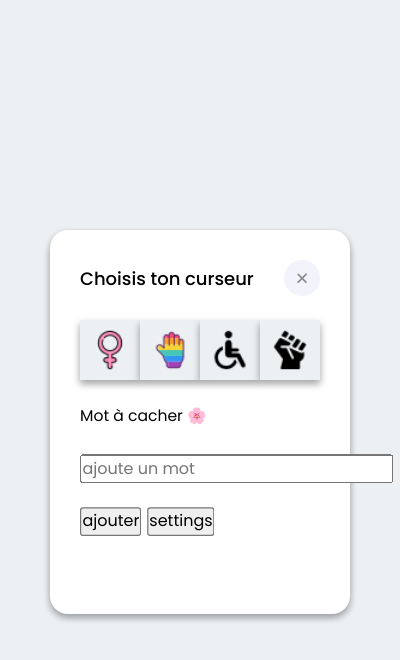
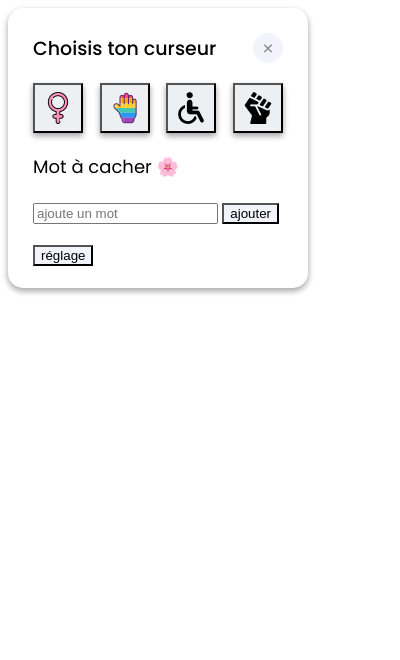
Before and after one commit to norab273/extension-Project_Hate_Shield, a browser extension: page src/popup/popup.html in a window 400 px wide. Drawn offline with nearby package versions, Linux system fonts and the light colour scheme.

Commit message:
no message

```diff
--- a/src/popup/popup.css
+++ b/src/popup/popup.css
@@ -2,33 +2,30 @@
 @import url("https://fonts.googleapis.com/css2?family=Poppins:wght@200;300;400;500;600;700&display=swap");
 
 * {
-  margin: 0;
-  padding: 0;
   box-sizing: border-box;
-  font-family: "Poppins", sans-serif;
 }
 
-body {
-  background: #ecf0f3;
+html {
+  font-family: "Poppins";
+  margin: 0;
 }
 
 .popup {
-  position: absolute;
+  /* position: absolute;
   top: 50%;
-  left: 50%;
+  left: 50%; */
   background: #fff;
+  height: 280px;
+  width: 300px;
   padding: 25px;
   border-radius: 15px;
-  max-width: 250px;
-  /* height: 350px */
-  width: 100%;
-  transform: translate(-50%, -50%) scale(1.2);
   box-shadow: 0 3px 6px rgba(0, 0, 0, 0.16), 0 3px 6px rgba(0, 0, 0, 0.23);
+  /* transform: translate(-50%, -50%) scale(1.2); */
 }
 
-.popup :is(header, .cursor-container, ) {
+.popup :is(header, .cursor-container) {
   display: flex;
-  align-items: center;
+  align-items: row;
   justify-content: space-between;
 }
 
@@ -40,7 +37,7 @@ body {
   border-bottom: 1px solid #ebedf9; */
 }
 header span {
-  font-size: 15px;
+  font-size: 19px;
   font-weight: 500;
 }
 
@@ -62,23 +59,52 @@ header .reset {
 }
 
 .content p {
-  font-size: 13px;
+  font-size: 18px;
   margin: 20px 0;
 }
 
-.content .settings {
+.cursor-container button {
+  width: 50px;
+  height: 50px;
+}
+
+.women,
+.lgbt,
+.blm,
+.handicap {
+  background-position: center;
+  background-color: #ecf0f3;
+  box-shadow: 0 3px 6px rgba(0, 0, 0, 0.16), 0 3px 6px rgba(0, 0, 0, 0.23);
+}
+
+.field button {
+  /* font-size: 17px; */
+  background: #f2f3fb;
+  /* height: 30px;
+  width: 30px; */
+}
+.settings {
   margin: 20px 0;
 }
 
+.settings {
+  /* font-size: 17px; */
+  background: #f2f3fb;
+  /* height: 30px;
+  width: 30px; */
+  display: flex;
+  align-items: center;
+  justify-content: center;
+  cursor: pointer;
+}
+
 /* .cursor-container {
-  display: flex;
-  flex-direction: row;
-  justify-content: space-around;
-  /* height: 50px;
+  height: 50px;
   width: 50px;
   font-size: 20px;
   text-decoration: none;
-  border: 1px solid transparent; */
+  border: 1px solid transparent;
+}
 
 .women,
 .lgbt,
@@ -92,7 +118,7 @@ header .reset {
   background-position: center;
   background-color: #ecf0f3;
   box-shadow: 0 3px 6px rgba(0, 0, 0, 0.16), 0 3px 6px rgba(0, 0, 0, 0.23);
-}
+} */
 
 /* html {
   line-height: 1.6;
--- a/src/popup/popup.html
+++ b/src/popup/popup.html
@@ -36,8 +36,8 @@
           <!-- <i class="url-icon uil uil-link"></i> -->
           <input type="text" placeholder="ajoute un mot" />
           <button>ajouter</button>
-          <button class="settings">settings</button>
         </div>
+        <button class="settings">réglage</button>
       </div>
     </div>
 
--- a/src/popup/popup.js
+++ b/src/popup/popup.js
@@ -3,7 +3,7 @@
 var cursorBtns = document.querySelectorAll(".cursor-container button");
 var themeBtns = document.querySelectorAll(".theme-container button");
 var wordPick = document.querySelector("input");
-var reset = document.querySelector(".cursor-reset button");
+var reset = document.querySelector(".reset");
 var cookieVal = { image: "", word: "", theme: "" };
 var settings = document.querySelector(".settings");
 
```
